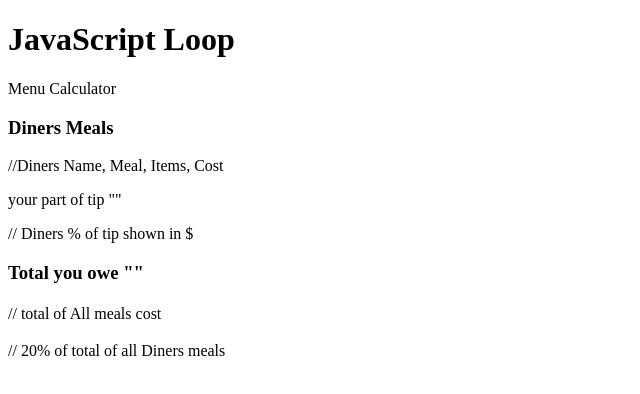
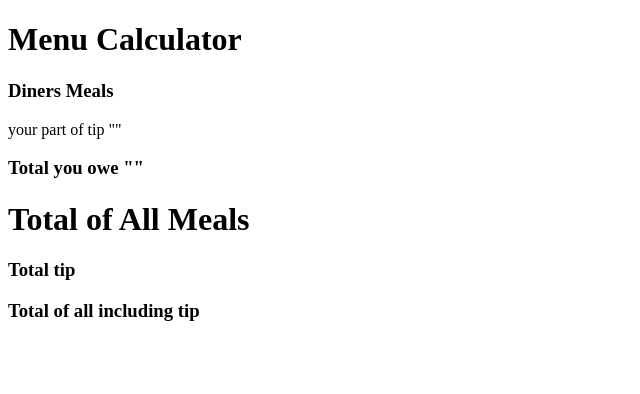
Before and after one commit to yodacom/mealCalc, a website: page index.html in a window 1280 px wide. Shown: the whole page, without its empty margins (0-640 px from the left). Drawn offline with nearby package versions, Linux system fonts and the light colour scheme.

Commit message:
intermediate with psudo code

```diff
--- a/index.html
+++ b/index.html
@@ -2,20 +2,17 @@
 <html>
 <body>
 
-<h1>JavaScript Loop</h1>
+<h1>Menu Calculator</h1>
 
-<p id="Menu Calculator">Menu Calculator</p>
 <h3>Diners Meals</h3>
-<ul></ul> //Diners Name, Meal, Items, Cost
+<ul></ul> <!-- //Diners Name, Meal, Items, Cost -->
 <ul></ul>
-<p>your part of tip "" </p> // Diners % of tip shown in $
+<p>your part of tip "" </p> <!-- Diners % of tip shown in $ -->
 <h3> Total you owe  "" </h3>
 
-<h1 id="total"></h1> // total of All meals cost
-<h3 id="tip"></h3> // 20% of total of all Diners meals
-
-
-
+<h1 id="total">Total of All Meals</h1> <!-- total of All meals cost -->
+<h3 id="tip">Total tip</h3>  <!-- 20% of total of all Diners meals -->
+<h3> Total of all including tip </h3>
 
 <script src="https://code.jquery.com/jquery-3.2.1.min.js" integrity="sha256-hwg4gsxgFZhOsEEamdOYGBf13FyQuiTwlAQgxVSNgt4=" crossorigin="anonymous"></script>
 
```
